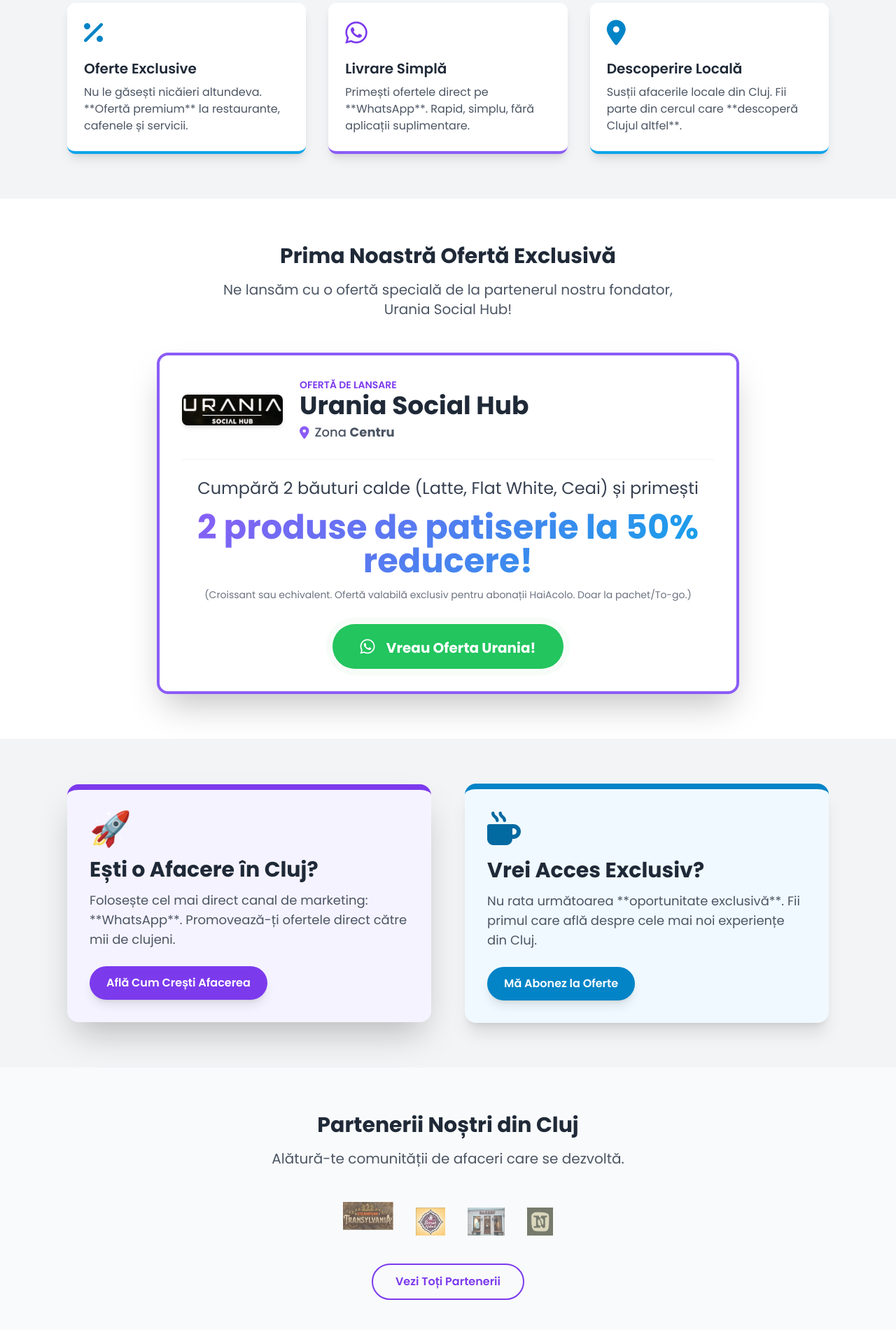
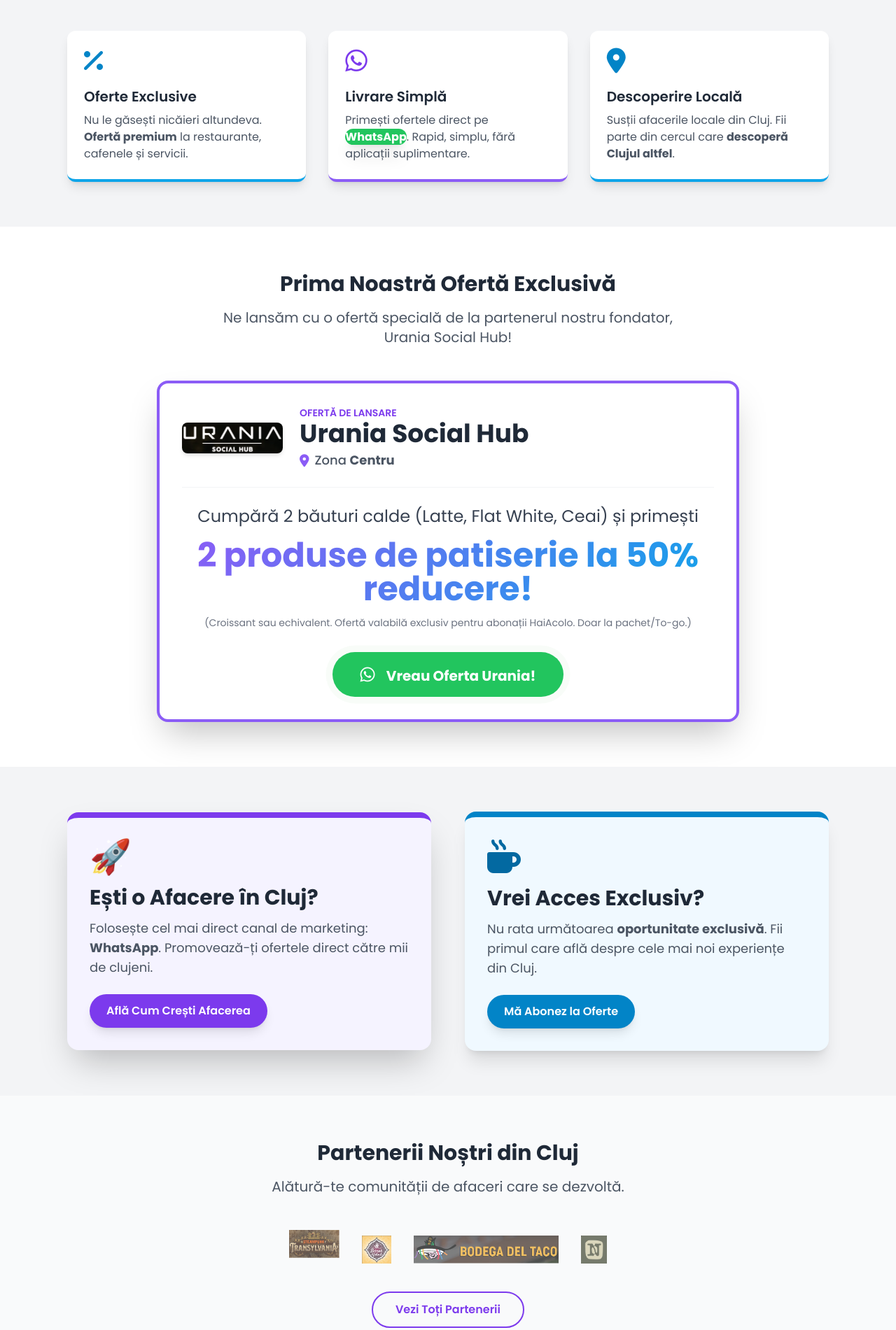
Before and after one commit to viabolat/haiacolo, a website: page index.html in a window 1280 px wide. Shown: the part 880-2781 px from the top of the page at 70% size. Drawn offline with nearby package versions, Linux system fonts and the light colour scheme.

Commit message:
UPDATE: removed bakery added del taco

```diff
--- a/index.html
+++ b/index.html
@@ -89,20 +89,31 @@
         .whatsapp-button-animate {
             animation: pulse-ring 2s infinite;
         }
+
         @keyframes pulse-ring {
-            0% { box-shadow: 0 0 0 0 rgba(76, 175, 80, 0.7); }
-            70% { box-shadow: 0 0 0 10px rgba(76, 175, 80, 0); }
-            100% { box-shadow: 0 0 0 0 rgba(76, 175, 80, 0); }
+            0% {
+                box-shadow: 0 0 0 0 rgba(76, 175, 80, 0.7);
+            }
+
+            70% {
+                box-shadow: 0 0 0 10px rgba(76, 175, 80, 0);
+            }
+
+            100% {
+                box-shadow: 0 0 0 0 rgba(76, 175, 80, 0);
+            }
         }
 
         /* Added for 16:9 Aspect Ratio */
         .video-responsive-container {
             position: relative;
-            padding-bottom: 56.25%; /* 16:9 aspect ratio (9/16 * 100) */
+            padding-bottom: 56.25%;
+            /* 16:9 aspect ratio (9/16 * 100) */
             height: 0;
             overflow: hidden;
             max-width: 100%;
         }
+
         .video-responsive-container iframe,
         .video-responsive-container video {
             position: absolute;
@@ -125,9 +136,13 @@
                 </a>
             </h1>
             <nav class="hidden md:flex">
-                <a href="#offers" class="text-gray-600 hover:text-primary-600 font-medium transition duration-200 mx-3">Oferte</a>
-                <a href="#business" class="text-gray-600 hover:text-primary-600 font-medium transition duration-200 mx-3">Pentru Afaceri</a>
-                <a href="/directory" class="text-gray-600 hover:text-primary-600 font-medium transition duration-200 mx-3">Parteneri</a>
+                <a href="#offers"
+                    class="text-gray-600 hover:text-primary-600 font-medium transition duration-200 mx-3">Oferte</a>
+                <a href="#business"
+                    class="text-gray-600 hover:text-primary-600 font-medium transition duration-200 mx-3">Pentru
+                    Afaceri</a>
+                <a href="/directory"
+                    class="text-gray-600 hover:text-primary-600 font-medium transition duration-200 mx-3">Parteneri</a>
             </nav>
             <button id="mobile-menu-button-index" class="md:hidden text-gray-600">
                 <i class="fas fa-bars text-xl"></i>
@@ -141,7 +156,8 @@
         </button>
         <div class="space-y-8 text-center p-6">
             <a href="#offers" class="block text-2xl font-medium text-gray-900 hover:text-primary-600">Oferte</a>
-            <a href="#business" class="block text-2xl font-medium text-gray-900 hover:text-primary-600">Pentru Afaceri</a>
+            <a href="#business" class="block text-2xl font-medium text-gray-900 hover:text-primary-600">Pentru
+                Afaceri</a>
             <a href="/directory" class="block text-2xl font-medium text-gray-900 hover:text-primary-600">Parteneri</a>
         </div>
     </div>
@@ -154,7 +170,8 @@
                         Descoperă Clujul: <span class="gradient-text">Oferte Locale</span> Direct pe WhatsApp
                     </h1>
                     <p class="text-xl text-gray-600 mb-8">
-                        Conectăm clienții cu **accesul la cele mai căutate** experiențe și oferte de la afacerile de top din **Cluj-Napoca**.
+                        Conectăm clienții cu <strong>accesul la cele mai căutate</strong> experiențe și oferte de la
+                        afacerile de top din <strong>Cluj-Napoca</strong>.
                     </p>
 
                     <a href="/user"
@@ -163,20 +180,16 @@
                     </a>
 
                     <p class="mt-4 text-sm text-gray-500">
-                        Înscrie-te și primești prima ofertă instant. **Fără spam, doar valoare.**
+                        Primești notificări doar pentru ofertele care te interesează, fără grupuri zgomotoase, doar
+                        valoare relevantă pentru tine. <strong>Fără spam, doar valoare.</strong>
                     </p>
                 </div>
 
-                <div class="relative w-full rounded-2xl shadow-2xl overflow-hidden border-4 border-primary-100 video-responsive-container">
-                    <video
-                        class="absolute top-0 left-0 w-full h-full object-cover"
-                        src="https://haiacolo.ro/public/site_vid.mp4"
-                        title="Video explicativ HaiAcolo"
-                        autoplay
-                        muted
-                        loop
-                        playsinline
-                    ></video>
+                <div
+                    class="relative w-full rounded-2xl shadow-2xl overflow-hidden border-4 border-primary-100 video-responsive-container">
+                    <video class="absolute top-0 left-0 w-full h-full object-cover"
+                        src="https://haiacolo.ro/public/site_vid.mp4" title="Video explicativ HaiAcolo" autoplay muted
+                        loop playsinline></video>
                 </div>
             </div>
         </section>
@@ -186,20 +199,31 @@
                 <h2 class="text-3xl font-bold text-center mb-12 text-gray-800">De ce să alegi HaiAcolo?</h2>
 
                 <div class="grid md:grid-cols-3 gap-8">
-                    <div class="p-6 bg-white rounded-xl shadow-lg border-b-4 border-secondary-500 hover:shadow-xl transition duration-300">
+                    <div
+                        class="p-6 bg-white rounded-xl shadow-lg border-b-4 border-secondary-500 hover:shadow-xl transition duration-300">
                         <div class="text-4xl mb-4 text-secondary-600"><i class="fas fa-percent"></i></div>
                         <h3 class="text-xl font-semibold mb-2 text-gray-800">Oferte Exclusive</h3>
-                        <p class="text-gray-600">Nu le găsești nicăieri altundeva. **Ofertă premium** la restaurante, cafenele și servicii.</p>
+                        <p class="text-gray-600">Nu le găsești nicăieri altundeva. <strong>Ofertă premium</strong> la
+                            restaurante,
+                            cafenele și servicii.</p>
                     </div>
-                    <div class="p-6 bg-white rounded-xl shadow-lg border-b-4 border-primary-500 hover:shadow-xl transition duration-300">
+                    <div
+                        class="p-6 bg-white rounded-xl shadow-lg border-b-4 border-primary-500 hover:shadow-xl transition duration-300">
                         <div class="text-4xl mb-4 text-primary-600"><i class="fab fa-whatsapp"></i></div>
                         <h3 class="text-xl font-semibold mb-2 text-gray-800">Livrare Simplă</h3>
-                        <p class="text-gray-600">Primești ofertele direct pe **WhatsApp**. Rapid, simplu, fără aplicații suplimentare.</p>
+                        <p class="text-gray-600">Primești ofertele direct pe <strong
+                                class="font-bold text-white bg-green-500 rounded-full shadow-xl">WhatsApp</strong>.
+                            Rapid, simplu, fără aplicații
+                            suplimentare.</p>
                     </div>
-                    <div class="p-6 bg-white rounded-xl shadow-lg border-b-4 border-secondary-500 hover:shadow-xl transition duration-300">
+                    <div
+                        class="p-6 bg-white rounded-xl shadow-lg border-b-4 border-secondary-500 hover:shadow-xl transition duration-300">
                         <div class="text-4xl mb-4 text-secondary-600"><i class="fas fa-map-marker-alt"></i></div>
                         <h3 class="text-xl font-semibold mb-2 text-gray-800">Descoperire Locală</h3>
-                        <p class="text-gray-600">Susții afacerile locale din Cluj. Fii parte din cercul care **descoperă Clujul altfel**.</p>
+                        <p class="text-gray-600">Susții afacerile locale din Cluj. Fii parte din cercul care
+                            <strong>descoperă
+                                Clujul altfel</strong>.
+                        </p>
                     </div>
                 </div>
             </div>
@@ -213,10 +237,12 @@
                     Ne lansăm cu o ofertă specială de la partenerul nostru fondator, Urania Social Hub!
                 </p>
 
-                <div class="bg-white rounded-2xl shadow-2xl overflow-hidden border-4 border-primary-500 hover:shadow-primary-300/50 transition duration-300">
+                <div
+                    class="bg-white rounded-2xl shadow-2xl overflow-hidden border-4 border-primary-500 hover:shadow-primary-300/50 transition duration-300">
                     <div class="p-8">
 
-                        <div class="flex flex-col md:flex-row md:items-center text-center md:text-left mb-6 border-b pb-6 border-gray-100">
+                        <div
+                            class="flex flex-col md:flex-row md:items-center text-center md:text-left mb-6 border-b pb-6 border-gray-100">
                             <img src="/public/urania.png" alt="Urania Social Hub Logo"
                                 class="w-48 md:w-36 h-auto mx-auto md:mx-0 mb-4 md:mb-0 md:mr-6 rounded-lg shadow-md"
                                 loading="lazy">
@@ -232,9 +258,12 @@
                         </div>
 
                         <div class="text-center my-6">
-                            <p class="text-2xl text-gray-700 leading-snug">Cumpără 2 băuturi calde (Latte, Flat White, Ceai) și primești</p>
-                            <p class="text-5xl font-extrabold gradient-text my-4">2 produse de patiserie la 50% reducere!</p>
-                            <p class="text-sm text-gray-500 leading-tight">(Croissant sau echivalent. Ofertă valabilă exclusiv pentru abonații HaiAcolo. Doar la pachet/To-go.)</p>
+                            <p class="text-2xl text-gray-700 leading-snug">Cumpără 2 băuturi calde (Latte, Flat White,
+                                Ceai) și primești</p>
+                            <p class="text-5xl font-extrabold gradient-text my-4">2 produse de patiserie la 50%
+                                reducere!</p>
+                            <p class="text-sm text-gray-500 leading-tight">(Croissant sau echivalent. Ofertă valabilă
+                                exclusiv pentru abonații HaiAcolo. Doar la pachet/To-go.)</p>
                         </div>
 
                         <div class="text-center mt-8">
@@ -249,12 +278,14 @@
         </section>
 
         <section id="business" class="py-16 bg-gray-100">
-             <div class="max-w-6xl mx-auto px-4 sm:px-6 lg:px-8 grid md:grid-cols-2 gap-12 items-center">
+            <div class="max-w-6xl mx-auto px-4 sm:px-6 lg:px-8 grid md:grid-cols-2 gap-12 items-center">
                 <div class="p-8 rounded-2xl shadow-2xl bg-primary-50 border-t-8 border-primary-600">
                     <div class="text-5xl mb-4 text-primary-700">🚀</div>
                     <h2 class="text-3xl font-bold mb-3 text-gray-800">Ești o Afacere în Cluj?</h2>
                     <p class="text-lg mb-6 text-gray-600">
-                        Folosește cel mai direct canal de marketing: **WhatsApp**. Promovează-ți ofertele direct către mii de clujeni.
+                        Folosește cel mai direct canal de marketing: <strong>WhatsApp</strong>. Promovează-ți ofertele
+                        direct către
+                        mii de clujeni.
                     </p>
                     <a href="/founder"
                         class="inline-block px-6 py-3 font-semibold text-white bg-primary-600 rounded-full shadow-lg hover:bg-primary-700 transition duration-300 transform hover:scale-105">
@@ -266,7 +297,9 @@
                     <div class="text-5xl mb-4 text-secondary-700"><i class="fas fa-mug-hot"></i></div>
                     <h2 class="text-3xl font-bold mb-3 text-gray-800">Vrei Acces Exclusiv?</h2>
                     <p class="text-lg mb-6 text-gray-600">
-                        Nu rata următoarea **oportunitate exclusivă**. Fii primul care află despre cele mai noi experiențe din Cluj.
+                        Nu rata următoarea <strong>oportunitate exclusivă</strong>. Fii primul care află despre cele mai
+                        noi
+                        experiențe din Cluj.
                     </p>
                     <a href="/user"
                         class="inline-block px-6 py-3 font-semibold text-white bg-secondary-600 rounded-full shadow-lg hover:bg-secondary-700 transition duration-300 transform hover:scale-105">
@@ -284,10 +317,14 @@
                 </p>
 
                 <div class="flex flex-wrap justify-center items-center space-x-8 space-y-4">
-                    <img src="/public/steampunk.png" alt="Steampunk Coffee Logo" class="h-10 opacity-70 hover:opacity-100 transition duration-300 cursor-pointer">
-                    <img src="/public/berrak_kebap.png" alt="Berrak Kebap Logo" class="h-10 opacity-70 hover:opacity-100 transition duration-300 cursor-pointer">
-                    <img src="/public/community_bakery.png" alt="Community Bakery Logo" class="h-10 opacity-70 hover:opacity-100 transition duration-300 cursor-pointer">
-                    <img src="/public/nish.png" alt="Nish Hair Salon Logo" class="h-10 opacity-70 hover:opacity-100 transition duration-300 cursor-pointer">
+                    <img src="/public/steampunk.png" alt="Steampunk Coffee Logo"
+                        class="h-10 opacity-70 hover:opacity-100 transition duration-300 cursor-pointer">
+                    <img src="/public/berrak_kebap.png" alt="Berrak Kebap Logo"
+                        class="h-10 opacity-70 hover:opacity-100 transition duration-300 cursor-pointer">
+                    <img src="/public/bodega_del_taco.png" alt="Bodega Del Taco Logo"
+                        class="h-10 opacity-70 hover:opacity-100 transition duration-300 cursor-pointer">
+                    <img src="/public/nish.png" alt="Nish Hair Salon Logo"
+                        class="h-10 opacity-70 hover:opacity-100 transition duration-300 cursor-pointer">
                 </div>
 
                 <div class="mt-10">
```
Also changed, not shown: user.html (+59 -23 lines), public/bodega_del_taco.png (added).
